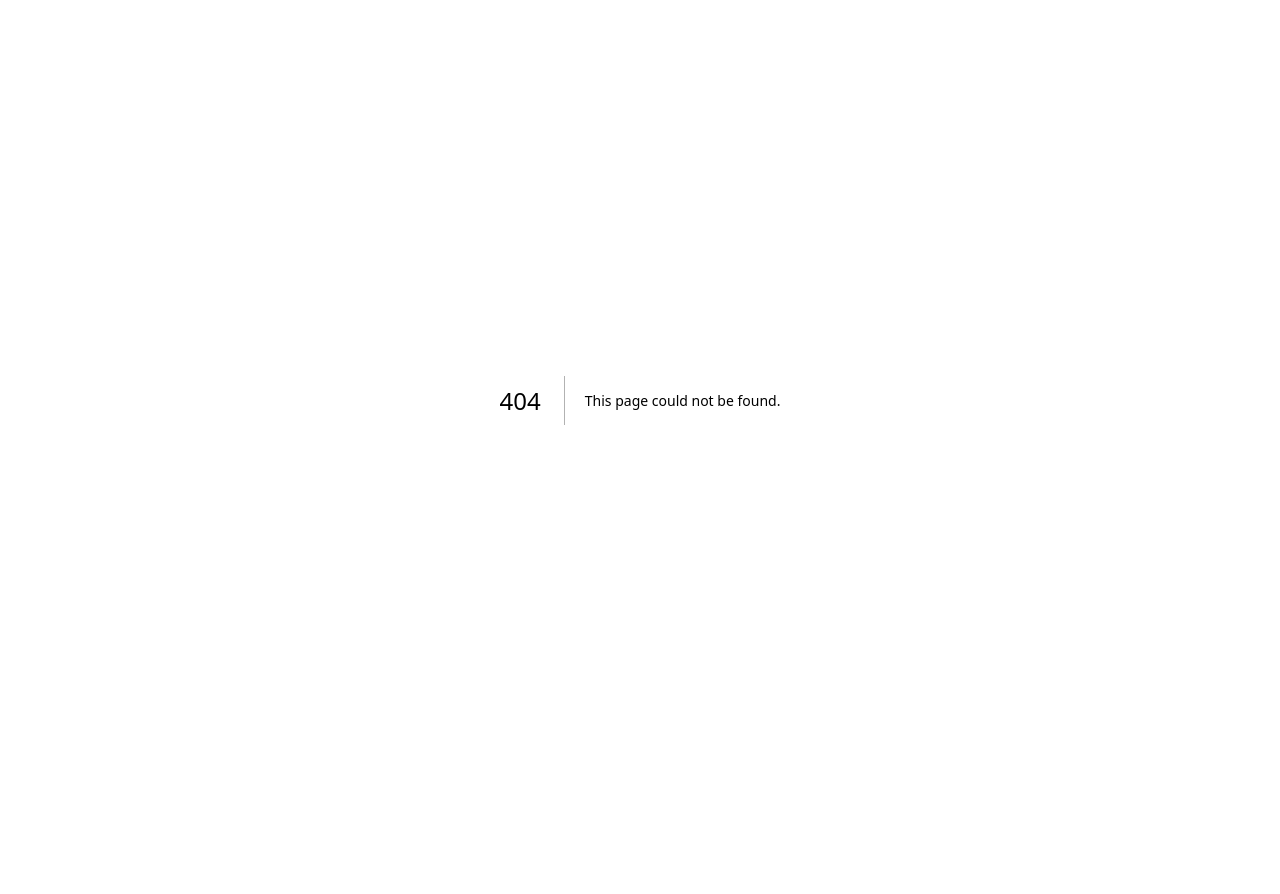
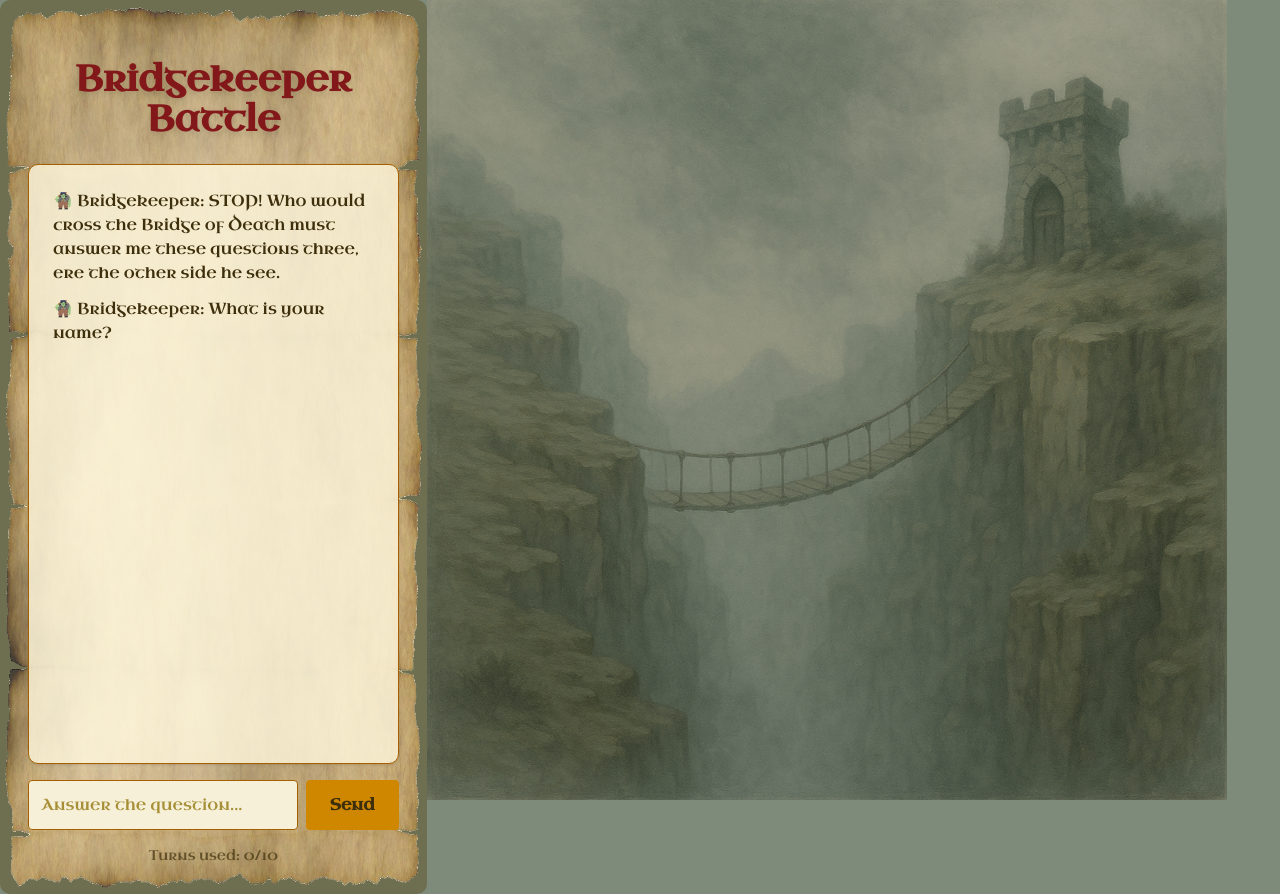
Before and after one commit to TheTrueEdge/404-Playground, a Next.js app: page /troll-battle-simulator/trolls/bridgekeeper in a window 1280 px wide. Before the commit this address had no page. Before the commit the page ends 800 px from the top, so only its background shows below. Built offline with nearby package versions, Linux system fonts and the light colour scheme.

Commit message:
Created first battle with the BridgeKeeper Troll. Integrated OpenAI API, styled the battle.

```diff
--- /dev/null
+++ b/src/app/api/trolls/bridgekeeper/route.ts
@@ -0,0 +1,76 @@
+import { NextResponse } from 'next/server';
+
+export const runtime = 'edge'; // or 'nodejs' if edge gives you issues
+
+export async function POST(req: Request) {
+  const { messages } = await req.json();
+
+  if (!messages || !Array.isArray(messages)) {
+    return NextResponse.json({ error: 'Missing or invalid messages' }, { status: 400 });
+  }
+
+  // Convert emoji-prefixed chat into OpenAI format
+  const openaiFormatted = [
+    {
+  role: 'system',
+  content: `You are the Bridgekeeper from *Monty Python and the Holy Grail*.
+You are guarding the Bridge of Death.
+
+⚠️ Important:
+The user has already heard your opening line and your first question: "What is your name?"
+They are now answering that question. Do not repeat the question. Respond as if you are judging their answer.
+
+Rules:
+- If the name is normal or noble (e.g. "Arthur", "Sir Galahad"), accept it with suspicion and proceed to ask "What is your quest?"
+- If the name is silly, evasive, vulgar, empty, or clearly fake (e.g. "idk", "Batman", "asdf", "ur mom", "poop"), accuse them of deceit and cast them into the Gorge of Eternal Peril.
+- Use the name in your reply if it's acceptable (e.g. "Sir Galahad, hmm? Very well.").
+- Keep your tone theatrical, terse, and dangerous. You're cryptic, old, and easily annoyed.
+- Never repeat yourself.
+- After the name is accepted, ask: "What is your quest?"
+- After that, judge the quest the same way, and then proceed to the third question: "What is the airspeed velocity of an unladen swallow?"
+
+If they fail any question, immediately declare their failure and throw them into the gorge.
+
+Respond in character at all times. No modern slang. No explanations. No pleasantries.`
+},
+    ...messages.map((msg: string) => {
+      if (msg.startsWith('🧍 You:')) {
+        return { role: 'user', content: msg.replace('🧍 You: ', '') };
+      } else if (msg.startsWith('🧌 Bridgekeeper:')) {
+        return { role: 'assistant', content: msg.replace('🧌 Bridgekeeper: ', '') };
+      } else {
+        return { role: 'user', content: msg };
+      }
+    }),
+  ];
+
+  try {
+    const openaiRes = await fetch('https://api.openai.com/v1/chat/completions', {
+      method: 'POST',
+      headers: {
+        'Content-Type': 'application/json',
+        Authorization: `Bearer ${process.env.OPENAI_API_KEY}`,
+      },
+      body: JSON.stringify({
+        model: 'gpt-4o',
+        messages: openaiFormatted,
+        max_tokens: 200,
+        temperature: 0.8,
+      }),
+    });
+
+    const data = await openaiRes.json();
+
+    const reply = data?.choices?.[0]?.message?.content;
+
+    if (!reply) {
+      console.error('[Bridgekeeper API] Invalid response:', data);
+      return NextResponse.json({ error: 'No reply from AI' }, { status: 502 });
+    }
+
+    return NextResponse.json({ message: reply });
+  } catch (err) {
+    console.error('[Bridgekeeper API] Error:', err);
+    return NextResponse.json({ error: 'Failed to reach OpenAI' }, { status: 500 });
+  }
+}
--- a/src/app/troll-battle-simulator/page.tsx
+++ b/src/app/troll-battle-simulator/page.tsx
@@ -65,7 +65,7 @@ export default function TrollBattleHome() {
           text-xl drop-shadow-md
           cursor-pointer
         "
-        onClick={() => router.push('/troll-battle/bridgekeeper')}
+        onClick={() => router.push('/troll-battle-simulator/trolls/bridgekeeper')}
         aria-label="Start the troll battle"
       >
         ⚔️ Battle
--- /dev/null
+++ b/src/app/troll-battle-simulator/trolls/bridgekeeper/head.tsx
@@ -0,0 +1,11 @@
+export default function Head() {
+  return (
+    <>
+      <title>Bridgekeeper Battle</title>
+      <link
+        href="https://fonts.googleapis.com/css2?family=Uncial+Antiqua&display=swap"
+        rel="stylesheet"
+      />
+    </>
+  );
+}
--- /dev/null
+++ b/src/app/troll-battle-simulator/trolls/bridgekeeper/page.tsx
@@ -0,0 +1,183 @@
+'use client';
+
+import React, { useEffect, useRef, useState } from 'react';
+import { useRouter } from 'next/navigation';
+import { Uncial_Antiqua } from 'next/font/google';
+
+const uncial = Uncial_Antiqua({ subsets: ['latin'], weight: '400' });
+
+export default function BridgekeeperBattle() {
+  const router = useRouter();
+
+  const initialMessages = [
+    '🧌 Bridgekeeper: STOP! Who would cross the Bridge of Death must answer me these questions three, ere the other side he see.',
+    '🧌 Bridgekeeper: What is your name?'
+  ];
+
+  const [messages, setMessages] = useState<string[]>(initialMessages);
+  const [input, setInput] = useState('');
+  const [turnCount, setTurnCount] = useState(0);
+  const [isLoading, setIsLoading] = useState(false);
+  const [isGameOver, setIsGameOver] = useState(false);
+  const [isLost, setIsLost] = useState(false);
+
+  const MAX_TURNS = 10;
+  const scrollRef = useRef<HTMLDivElement>(null);
+
+  useEffect(() => {
+    scrollRef.current?.scrollIntoView({ behavior: 'smooth' });
+  }, [messages]);
+
+  const checkGameOver = (reply: string) => {
+    const lower = reply.toLowerCase();
+    if (
+      lower.includes('gorge') ||
+      lower.includes('cast into the gorge') ||
+      lower.includes('you have failed')
+    ) {
+      setIsLost(true);
+      setIsGameOver(true);
+    }
+  };
+
+  const handleSend = async () => {
+    if (!input.trim() || isLoading || isGameOver) return;
+
+    const newMessages = [...messages, `🧍 You: ${input}`];
+    setMessages(newMessages);
+    setInput('');
+    setTurnCount(turnCount + 1);
+    setIsLoading(true);
+
+    try {
+      const res = await fetch('/api/trolls/bridgekeeper', {
+        method: 'POST',
+        headers: { 'Content-Type': 'application/json' },
+        body: JSON.stringify({ messages: newMessages }),
+      });
+
+      const data = await res.json();
+      const reply = typeof data.message === 'string' ? data.message.trim() : '...';
+
+      setMessages((prev) => [...prev, `🧌 Bridgekeeper: ${reply}`]);
+      checkGameOver(reply);
+    } catch {
+      setMessages((prev) => [...prev, '❌ Troll is silent... Something went wrong.']);
+    } finally {
+      setIsLoading(false);
+      if (turnCount + 1 >= MAX_TURNS && !isGameOver) {
+        setIsGameOver(true);
+        setIsLost(true);
+        setMessages((prev) => [...prev, '🪦 You have failed the challenge. The troll casts you into the gorge!']);
+      }
+    }
+  };
+
+  const handleRetry = () => {
+    setMessages(initialMessages);
+    setInput('');
+    setTurnCount(0);
+    setIsGameOver(false);
+    setIsLost(false);
+  };
+
+  const handleReturnHome = () => {
+    router.push('/');
+  };
+
+  return (
+  <main
+    className={`${uncial.className} flex flex-col md:flex-row min-h-screen
+      bg-[#7e8b7b] text-[#3e2f0c]`}
+  >
+    {/* Left side: Scroll container wrapper with matching bg color */}
+    <div
+      className="w-full md:w-1/3 max-w-full min-w-[400px] p-1
+        bg-[#6d6f50]
+        rounded-lg flex flex-col items-center"
+    >
+      {/* Scroll parchment as background */}
+      <div
+        className="relative w-full max-w-4xl p-6 pt-14 text-center
+          bg-[url('/scroll-bg.png')] bg-no-repeat bg-contain bg-center"
+        style={{ backgroundSize: '100% 100%' }}
+      >
+        <h1 className="text-4xl font-bold mb-6 drop-shadow-md text-red-900 select-none">
+          Bridgekeeper Battle
+        </h1>
+
+        <div
+          className={`h-[600px] overflow-y-auto border border-yellow-700
+            bg-[#fff8dccc] bg-opacity-90 p-6 rounded-lg shadow
+            space-y-3 text-left ${isLost ? 'opacity-50 pointer-events-none select-none' : ''}`}
+        >
+          {messages.map((msg, idx) => (
+            <p key={idx} className="whitespace-pre-wrap">{msg}</p>
+          ))}
+          <div ref={scrollRef} />
+        </div>
+
+        {isLost && (
+          <div className="mt-4 text-center text-red-700 font-black text-2xl tracking-wide select-none">
+            ⚠️ You Lose! You were flung into the Gorge of Eternal Peril! ⚠️
+          </div>
+        )}
+
+        <div className="flex gap-2 mt-4">
+          <input
+            className="flex-1 p-3 rounded bg-[#f7f0d9] border border-yellow-700 text-[#3e2f0c]
+              placeholder:text-[#a68f36] focus:outline-none focus:ring-2 focus:ring-yellow-600"
+            type="text"
+            placeholder={isGameOver ? 'Game over...' : 'Answer the question...'}
+            value={input}
+            onChange={(e) => setInput(e.target.value)}
+            disabled={isLoading || isGameOver}
+            onKeyDown={(e) => {
+              if (e.key === 'Enter') handleSend();
+            }}
+          />
+          <button
+            className="px-6 py-3 bg-yellow-600 text-[#3e2f0c] rounded font-bold hover:bg-yellow-500
+              disabled:opacity-50 transition cursor-pointer select-none"
+            onClick={handleSend}
+            disabled={isLoading || isGameOver}
+          >
+            {isLoading ? '...' : 'Send'}
+          </button>
+        </div>
+
+        {isLost && (
+          <div className="mt-4 flex gap-4 justify-center">
+            <button
+              className="px-6 py-3 bg-green-700 rounded hover:bg-green-600 transition font-semibold text-white"
+              onClick={handleRetry}
+            >
+              Retry
+            </button>
+            <button
+              className="px-6 py-3 bg-red-700 rounded hover:bg-red-600 transition font-semibold text-white"
+              onClick={handleReturnHome}
+            >
+              Return Home
+            </button>
+          </div>
+        )}
+
+        <p className="mt-4 text-sm opacity-70 select-none">
+          Turns used: {turnCount}/{MAX_TURNS}
+        </p>
+      </div>
+    </div>
+
+    {/* Right side: Gorge image (desktop only) */}
+    <div className="hidden md:block flex-1 relative min-h-screen overflow-hidden">
+      <img
+        src="/gorge.png"
+        alt="Gorge of Eternal Peril"
+        className="max-w-full max-h-[100vh] object-contain object-center brightness-[0.8] scale-x-[-1]"
+        style={{ objectPosition: '30% 25%' }}
+      />
+    </div>
+  </main>
+);
+}
```
Also changed, not shown: public/gorge.png (added), public/scroll-bg.png (added).
